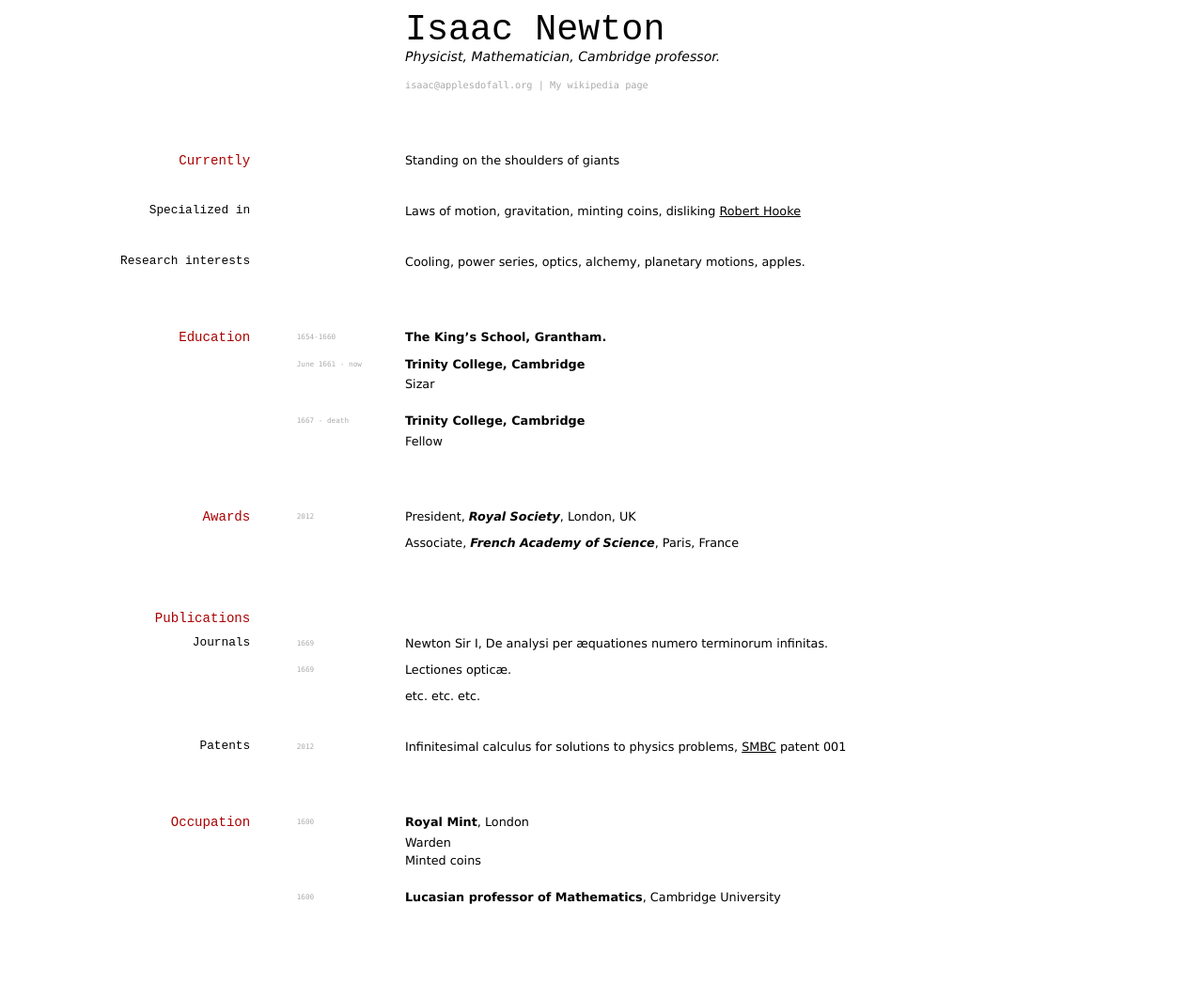
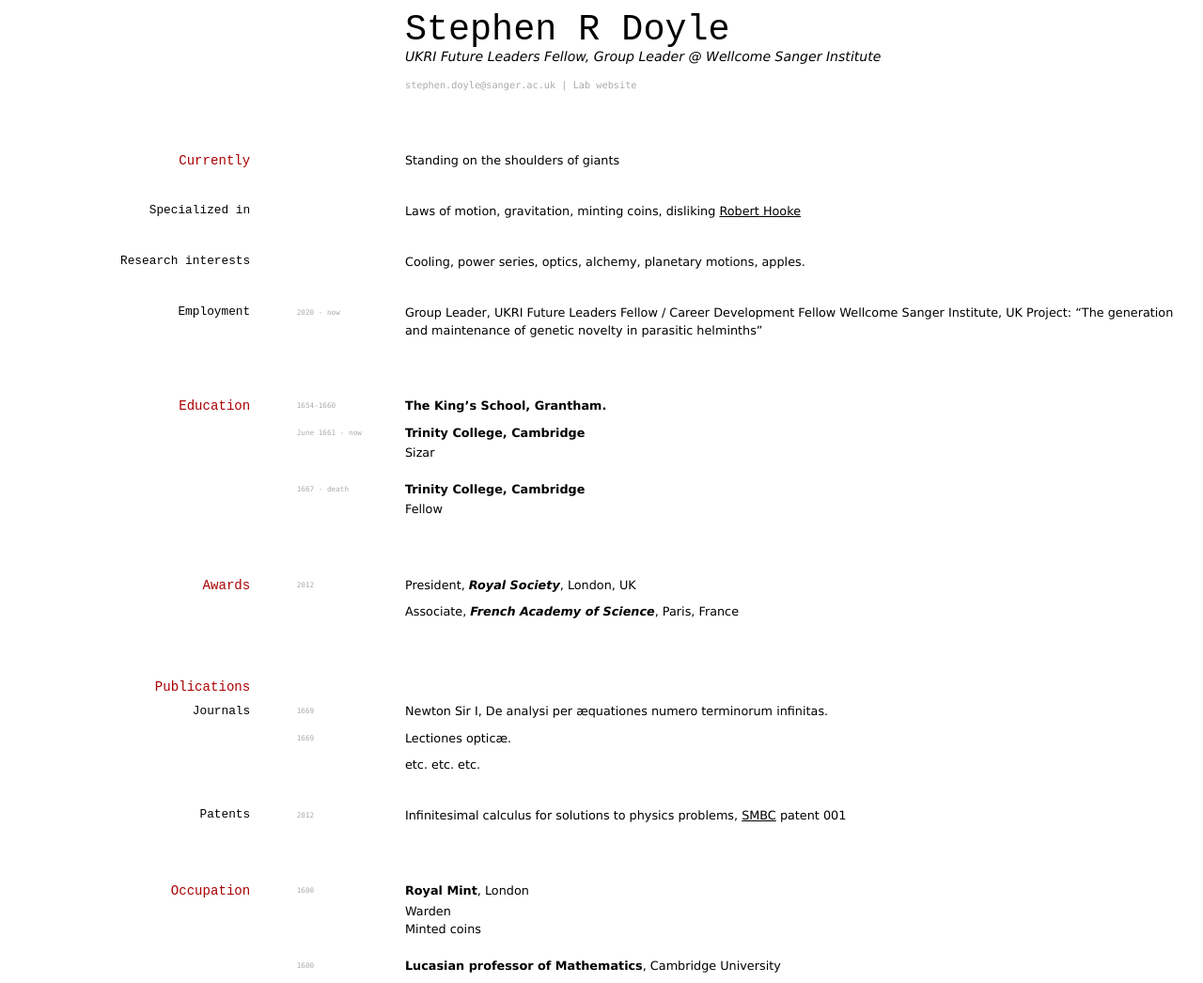
Before and after one commit to elipapa/markdown-cv, a Jekyll site: the page built from index.md, in a window 1280 px wide. Shown: the whole page at 94% size. Built offline with Jekyll 4.4.1, drawn with Linux system fonts in a browser that asks for light colours; before the commit the page ends 973 px from its top, so only the background shows below that.

Commit message:
Update index.md

```diff
--- a/index.md
+++ b/index.md
@@ -1,13 +1,13 @@
 ---
 layout: cv
-title: Isaac Newtons's CV
+title: Stephen Doyle's CV
 ---
-# Isaac Newton
-Physicist, Mathematician, Cambridge professor.
+# Stephen R Doyle
+UKRI Future Leaders Fellow, Group Leader @ Wellcome Sanger Institute
 
 <div id="webaddress">
-<a href="isaac@applesdofall.org">isaac@applesdofall.org</a>
-| <a href="http://en.wikipedia.org/wiki/Isaac_Newton">My wikipedia page</a>
+<a href="stephen.doyle@sanger.ac.uk">stephen.doyle@sanger.ac.uk</a>
+| <a href="https://stephenrdoyle.github.io/">Lab website</a>
 </div>
 
 
@@ -23,6 +23,14 @@ Laws of motion, gravitation, minting coins, disliking [Robert Hooke](http://en.w
 ### Research interests
 
 Cooling, power series, optics, alchemy, planetary motions, apples.
+
+### Employment
+`2020 - now`
+Group Leader, UKRI Future Leaders Fellow / Career Development Fellow
+Wellcome Sanger Institute, UK
+Project: “The generation and maintenance of genetic novelty in parasitic helminths”
+
+
 
 
 ## Education
```
